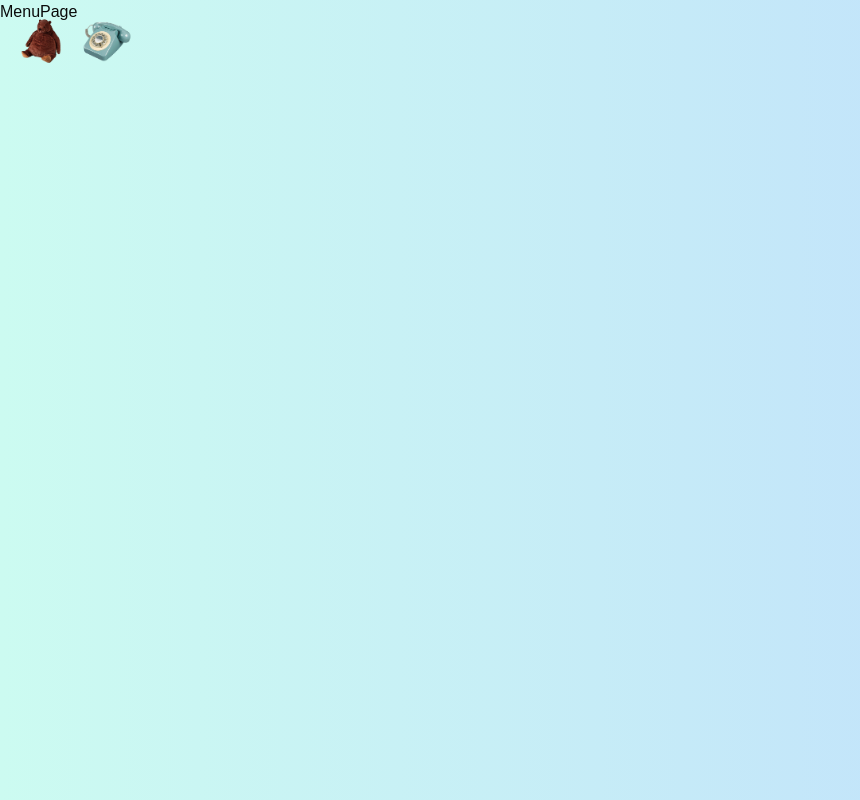
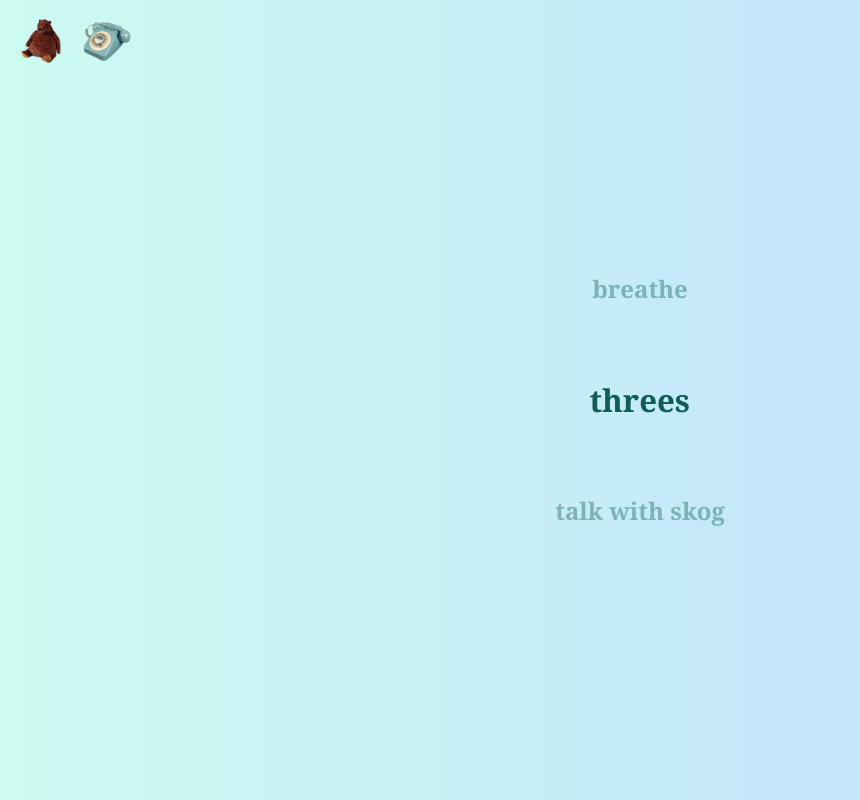
Before and after one commit to jasukej/calhacks, a Next.js app: page /menu in a window 1280 px wide. Shown: the whole page, without its empty margins (0-860 px from the left). Built offline with nearby package versions, Linux system fonts and the light colour scheme.

Commit message:
frontend menu

```diff
--- a/app/auth/page.tsx
+++ b/app/auth/page.tsx
@@ -10,7 +10,6 @@ import {
   GoogleAuthProvider
 } from 'firebase/auth';
 import { auth } from '@/lib/firebase';
-import { Button } from '@/components/ui/button';
 
 export default function AuthPage() {
   const router = useRouter();
--- a/app/menu/page.tsx
+++ b/app/menu/page.tsx
@@ -1,9 +1,96 @@
-import React from 'react'
+'use client'
 
-function MenuPage() {
+import { useState, useEffect, useRef } from 'react'
+import { useRouter, useSearchParams } from 'next/navigation'
+import { motion } from 'framer-motion'
+
+const pages = ['breathe', 'threes', 'talk with skog']
+
+export default function MenuPage() {
+  const router = useRouter()
+  const searchParams = useSearchParams()
+  const containerRef = useRef<HTMLDivElement>(null)
+
+  const [currentPage, setCurrentPage] = useState(() => {
+    const from = searchParams.get('from')
+    return from ? pages.indexOf(from) : 1
+  })
+
+  const [isScrolling, setIsScrolling] = useState(false) // To prevent multiple scroll triggers
+
+  useEffect(() => {
+    const handleWheel = (e: WheelEvent) => {
+      e.preventDefault()
+
+      if (isScrolling) return
+
+      if (e.deltaY > 0 && currentPage < pages.length - 1) {
+        // Scroll down: move to the next menu item
+        setCurrentPage(prev => prev + 1)
+      } else if (e.deltaY < 0 && currentPage > 0) {
+        // Scroll up: move to the previous menu item
+        setCurrentPage(prev => prev - 1)
+      }
+
+      setIsScrolling(true)
+
+      // reenable scrolling after a short delay so animation completes
+      setTimeout(() => {
+        setIsScrolling(false)
+      }, 700)
+    }
+
+    const container = containerRef.current
+    if (container) {
+      container.addEventListener('wheel', handleWheel, { passive: false })
+    }
+
+    return () => {
+      if (container) {
+        container.removeEventListener('wheel', handleWheel)
+      }
+    }
+  }, [currentPage, isScrolling])
+
+  const handleClick = (page: string) => {
+    switch (page) {
+      case 'breathe':
+        router.push('/breathe')
+        break
+      case 'threes':
+        router.push('/senses')
+        break
+      case 'talk with skog':
+        router.push('/talk')
+        break
+    }
+  }
+
   return (
-    <div>MenuPage</div>
+    <div ref={containerRef} className="h-screen flex items-center justify-center bg-gradient-to-r from-teal-100 to-blue-200 overflow-hidden">
+      <div className="relative h-full w-full flex flex-col items-center justify-center">
+        {pages.map((page, index) => (
+          <motion.button
+            key={page}
+            className="px-6 py-3 text-2xl font-serif font-semibold text-teal-800 rounded-lg bg-opacity-50 hover:bg-opacity-70 transition-all duration-300"
+            animate={{
+              y: `calc(${(index - currentPage) * 80}% + ${(index - currentPage) * 10}px)`,
+              scale: index === currentPage ? 1.3 : 1,
+              opacity: index === currentPage ? 1 : 0.4,
+            }}
+            transition={{
+              y: { type: 'spring', stiffness: 400, mass: 0.4, damping: 15 },
+              scale: { duration: 0.20 },
+              opacity: { duration: 0.20 }
+            }}
+            whileHover={{ scale: index === currentPage ? 1.3 : 1.05 }}
+            whileTap={{ scale: 0.95 }}
+            onClick={() => handleClick(page)}
+          >
+            {page}
+          </motion.button>
+        ))}
+      </div>
+    </div>
   )
 }
-
-export default MenuPage
```
